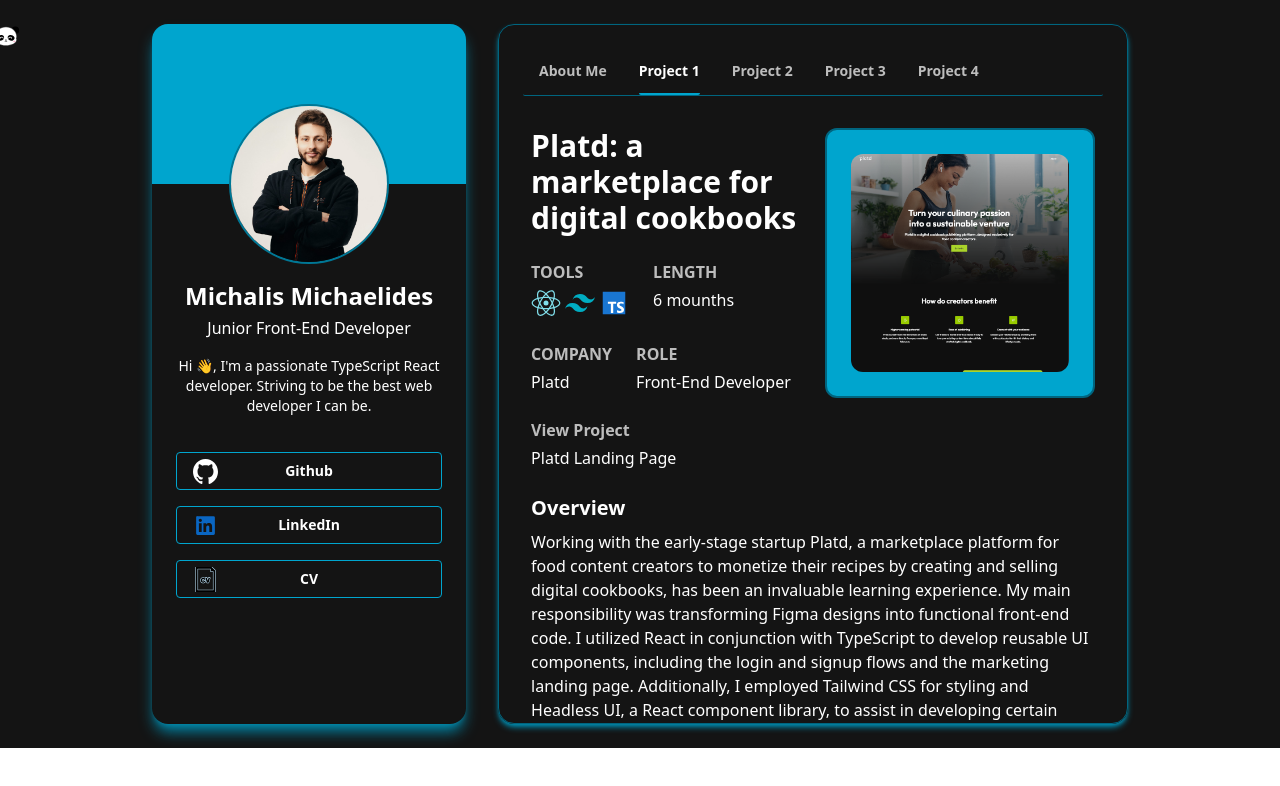
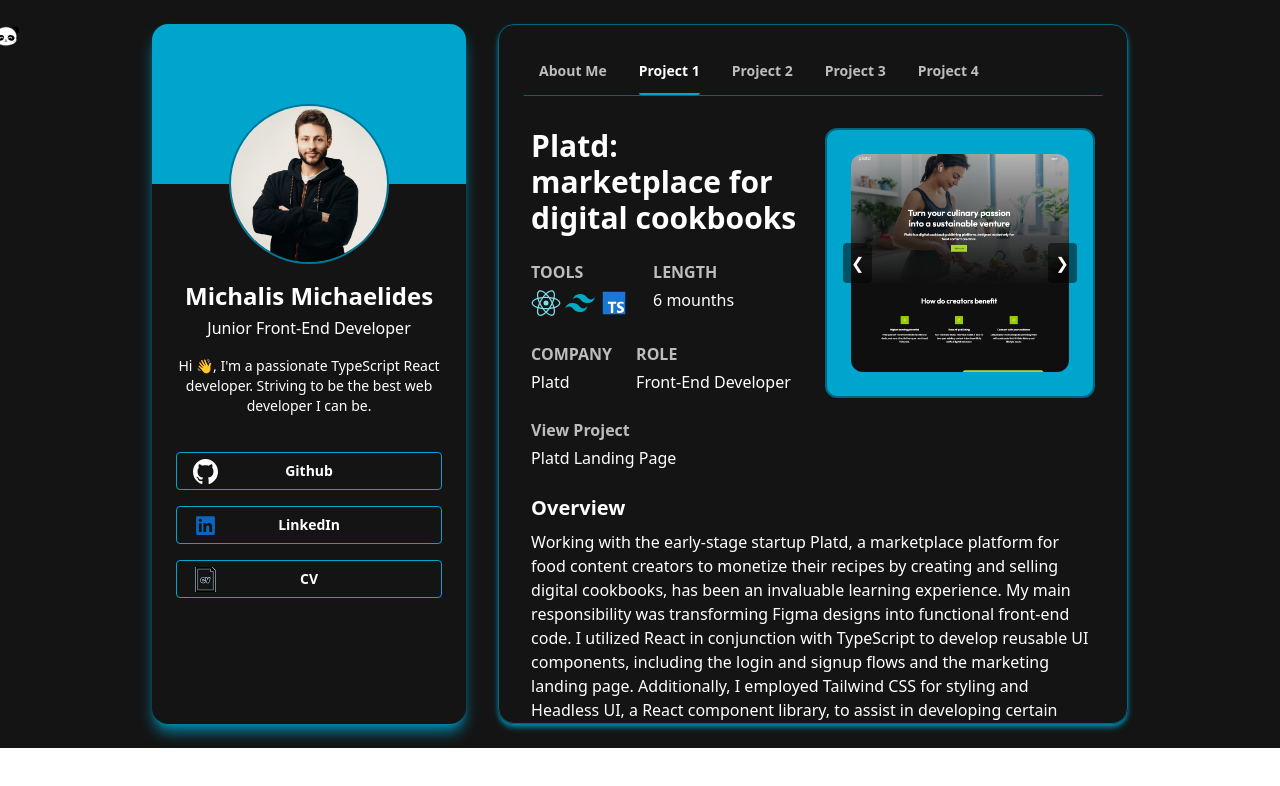
Before and after one commit to Michalis17/my-portfolio, a React (Vite) app: page / in a window 1280 px wide. Both pictures are taken after a click on the tab "Project 1". Shown: the top 786 px of the page. Built offline with nearby package versions, Linux system fonts and the light colour scheme.

Commit message:
made carousel for projects

```diff
--- /dev/null
+++ b/src/components/ProjectImg/ProjectCarousel.tsx
@@ -0,0 +1,39 @@
+import React, { ReactNode, useState } from 'react';
+
+interface Props {
+    images: ReactNode[];
+}
+
+const ProjectCarousel: React.FC<Props> = ({ images }) => {
+    const [currentIndex, setCurrentIndex] = useState(0);
+
+    const nextImage = () => {
+        setCurrentIndex((prevIndex) => (prevIndex + 1) % images.length);
+    };
+
+    const prevImage = () => {
+        setCurrentIndex((prevIndex) => (prevIndex - 1 + images.length) % images.length);
+    };
+
+    return (
+        <div className="relative rounded-xl bg-my-blue-600 border-2 border-my-blue-900 p-6 aspect-square w-full overflow-hidden">
+            <div className="flex justify-center items-center h-full">
+                {images[currentIndex]}
+            </div>
+            <button
+                className="absolute top-1/2 transform -translate-y-1/2 left-4 bg-black bg-opacity-50 text-white p-2 rounded hover:bg-opacity-75"
+                onClick={prevImage}
+            >
+                &#10094; {/* Left arrow */}
+            </button>
+            <button
+                className="absolute top-1/2 transform -translate-y-1/2 right-4 bg-black bg-opacity-50 text-white p-2 rounded hover:bg-opacity-75"
+                onClick={nextImage}
+            >
+                &#10095; {/* Right arrow */}
+            </button>
+        </div>
+    );
+};
+
+export default ProjectCarousel;
--- a/src/components/ProjectImg/ProjectImg.tsx
+++ /dev/null
@@ -1,15 +0,0 @@
-import React, { ReactNode } from 'react'
-
-interface Props {
-    img: ReactNode
-}
-
-const ProjectImg: React.FC<Props> = ({ img }) => {
-    return (
-        <div className='rounded-xl bg-my-blue-600 border-2 border-my-blue-900 p-6 aspect-square w-full'>
-            {img}
-        </div>
-    )
-}
-
-export default ProjectImg
--- a/src/components/ProjectPanel/ProjectPanel.tsx
+++ b/src/components/ProjectPanel/ProjectPanel.tsx
@@ -1,5 +1,5 @@
 import React, { ReactNode } from 'react'
-import ProjectImg from '../ProjectImg/ProjectImg'
+import ProjectCarousel from '../ProjectImg/ProjectCarousel'
 
 interface Props {
     title: string,
@@ -13,7 +13,7 @@
     challenge: string,
     contribution: string,
     result: string,
-    projectImg: ReactNode
+    images: ReactNode[]
 }
 
 const ProjectPanel: React.FC<Props> = (
@@ -29,7 +29,7 @@
         challenge,
         contribution,
         result,
-        projectImg
+        images
     }
 ) => {
 
@@ -69,7 +69,7 @@
                     </div>
                 </div>
                 {/* img */}
-                <div className="sm:w-1/2"><ProjectImg img={projectImg} /></div>
+                <div className="sm:w-1/2"><ProjectCarousel images={images} /></div>
             </div>
             {/* Main text content */}
             <div className='pt-6 pb-2 flex flex-col gap-5'>
--- a/src/components/ProjectsCard/ProjectsCard.tsx
+++ b/src/components/ProjectsCard/ProjectsCard.tsx
@@ -21,6 +21,11 @@
     setShow(true);
   }, []);
 
+  // array of Images for each project
+  const platdIMGs = [
+    <img src={PlatdIMG} alt='weather' className='rounded-xl h-full object-cover' />,
+
+  ]
   return (
     <Transition
       show={show}
@@ -28,12 +33,13 @@
       enterFrom="opacity-0 transform translate-x-full"
       enterTo="opacity-100 transform translate-x-0"
     >
-      <div className=" md:w-2/3 h-[700px] overflow-y-scroll border border-my-blue-900 shadow-md shadow-my-blue-700 pt-3 sm:px-6 sm:pt-6 rounded-2xl">
+      <div className=" md:w-2/3 h-[700px] overflow-y-scroll overflow-x-hidden border border-my-blue-900 shadow-md shadow-my-blue-700 pt-3 sm:px-6 sm:pt-6 rounded-2xl">
 
-        <TabGroup className='text-white'>
+        <TabGroup className='text-white z-10'>
 
           {/* Tab buttons container */}
-          <TabList className=' w-full border-b border-my-blue-900 rounded-sm text-gray text-sm font-semibold'>
+
+          <TabList className='w-full border-b border-my-blue-900 rounded-sm text-gray text-sm font-semibold'>
 
             <Tab className='focus:outline-none data-[selected]:border-b-2 data-[selected]:border-my-blue-600 data-[selected]:text-white rounded-b-sm mx-4 py-3'>
               About Me
@@ -56,17 +62,19 @@
 
           </TabList>
 
+
           {/* Tab content container */}
-          <TabPanels className='pt-8'>
+
+          <TabPanels className='pt-8 '>
             {/* About Me */}
             <TabPanel>
               <AboutMe/>
             </TabPanel>
             {/* Project 1  */}
-            <TabPanel className=''>
+            <TabPanel>
               <ProjectPanel
-                title='Platd: a marketplace for digital cookbooks'
-                projectImg={<img src={PlatdIMG} alt='weather' className='rounded-xl h-full' />}
+                title='Platd: marketplace for digital cookbooks'
+                images={platdIMGs}
                 tools={<div className='flex gap-1'><ReactIcon size={30} /><TailwindIcon size={30} /><TsIcon size={30} /></div>}
                 length='6 mounths'
                 company='Platd'
@@ -134,7 +142,6 @@
               />
             </TabPanel>
           </TabPanels>
-
         </TabGroup>
       </div>
     </Transition>
```
